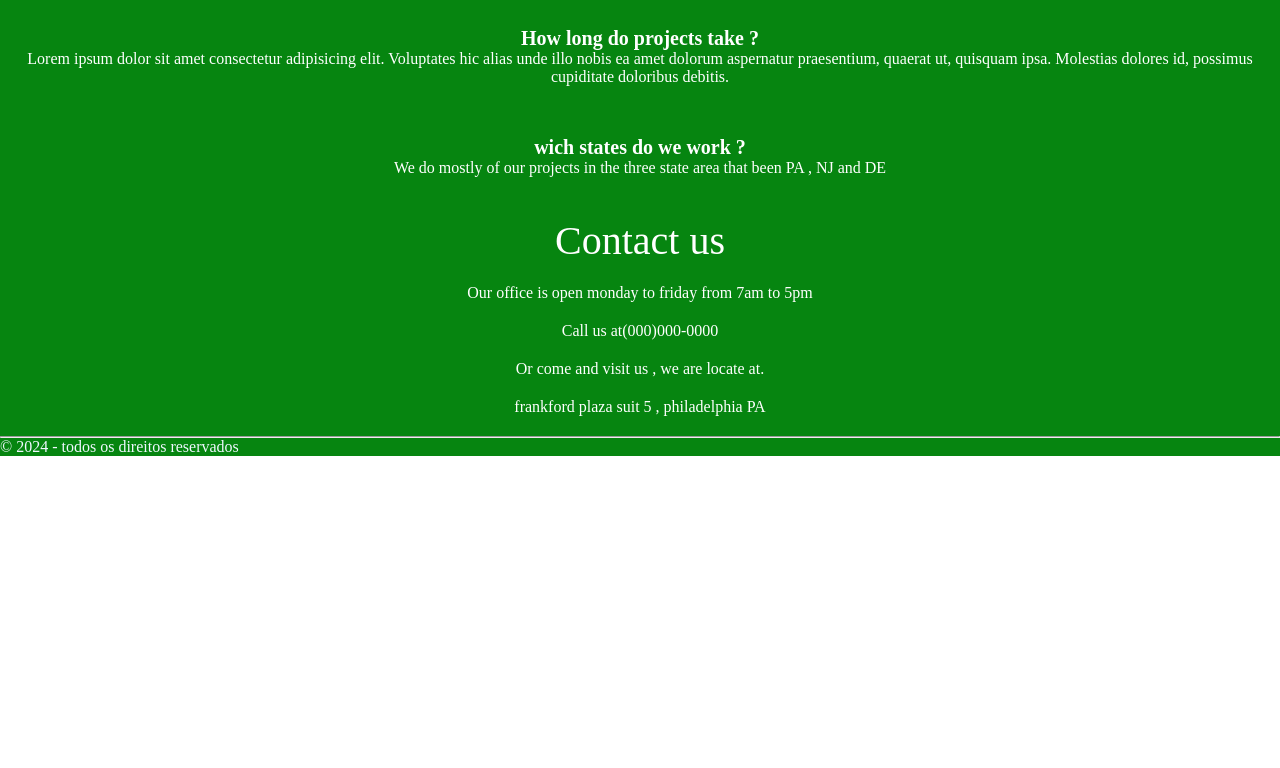
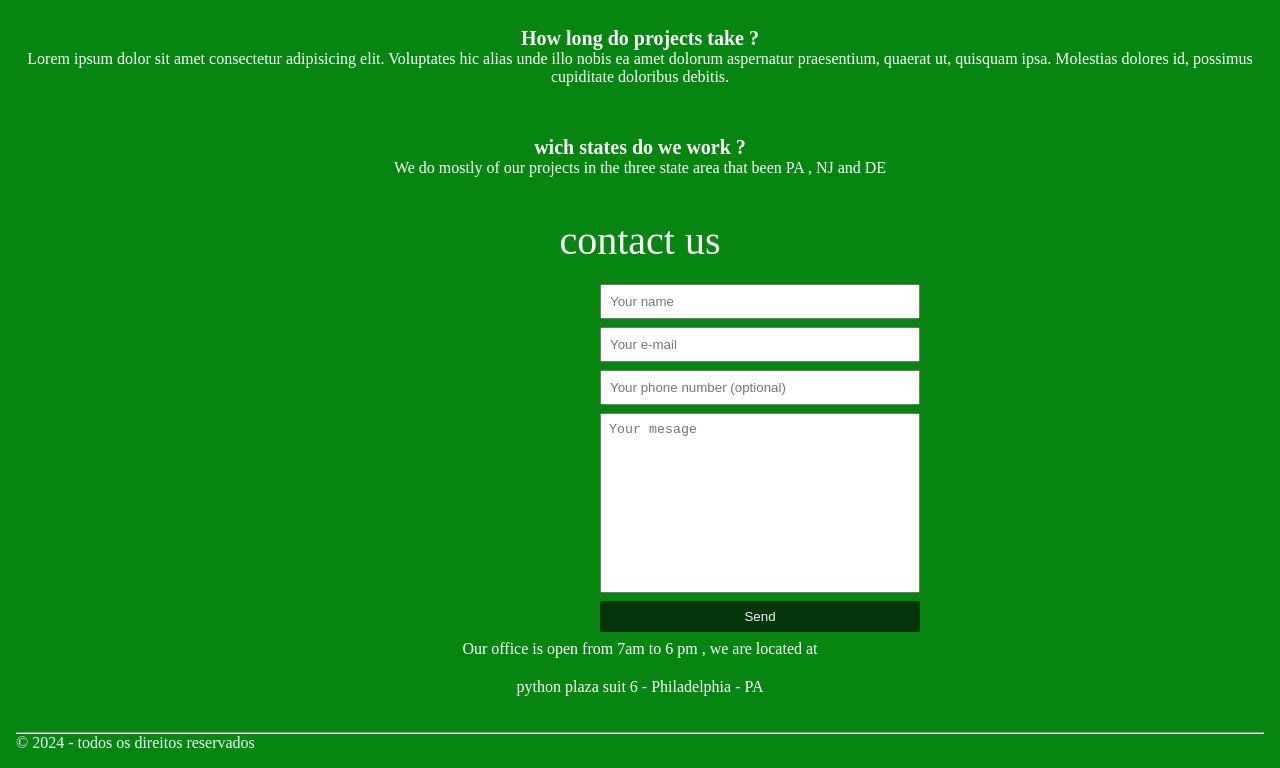
Before and after one commit to robbsonsjunior/ther-s-construction-site, a plain HTML site: page index.html in a window 1280 px wide. Shown: the part 1754-2522 px from the top of the page. Before the commit the page ends 2210 px from the top, so only its background shows below. Drawn offline with nearby package versions, Linux system fonts and the light colour scheme; a web font is replaced by a local one.

Commit message:
adicionando intput

```diff
--- a/index.html
+++ b/index.html
@@ -73,13 +73,22 @@
           </div>
         </div>
     </section>
-    <section id="contact">
+    <section>
         <div class="reel">
-            <h3>Contact us</h3>
-        <p>Our office is open monday to friday from 7am to 5pm</p>
-        <p>Call us at(000)000-0000</p>
-        <p>Or come and visit us , we are locate at.</p>
-        <p>frankford plaza suit 5 , philadelphia PA</p>
+                <div>
+                    <h3>contact us</h3>
+                    <form>
+                        <input type="text" placeholder="Your name" required />
+                        <input type="e-mail" placeholder="Your e-mail" required />
+                        <input type="tel" placeholder="Your phone number (optional)" />
+                        <textarea placeholder="Your mesage" required></textarea>
+                        <button type="submit">Send</button>
+                    </form>
+                </div>
+                    <div>
+                        <p>Our office is open from 7am to 6 pm , we are located at</p>
+                        <p>python plaza suit 6 - Philadelphia - PA</p>
+                    </div>
         </div>
     </section>
     <footer>
--- a/main.css
+++ b/main.css
@@ -107,4 +107,33 @@ h3{
 footer{
     background-color: rgb(6, 133, 16);
     color: aliceblue;
+    padding: 16px;
 }
+
+form input,
+form textarea,
+form button
+{
+    display: block;
+    width: 320px;
+    margin-bottom: 8px;
+    padding: 8px;
+    margin-left: 600px;
+}
+
+form button{
+    background-color: rgb(5, 54, 9);
+    color: aliceblue;
+    border: none;
+    cursor: pointer;
+}
+
+form textarea{
+    resize: none;
+    height: 180px;
+}
+
+form button:hover{
+    background-color: aliceblue;
+    color: rgb(6, 133, 16);
+}
```
